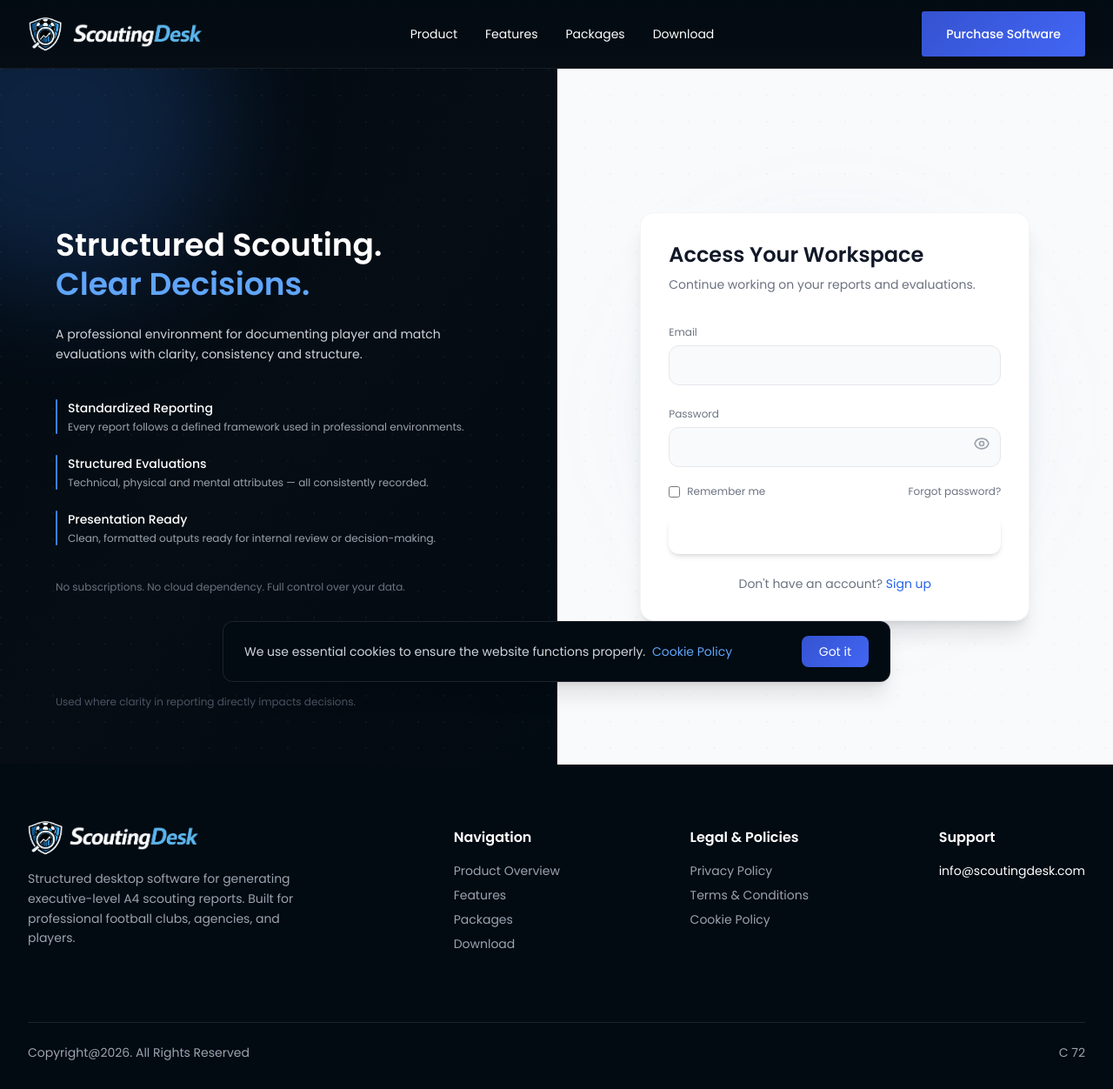
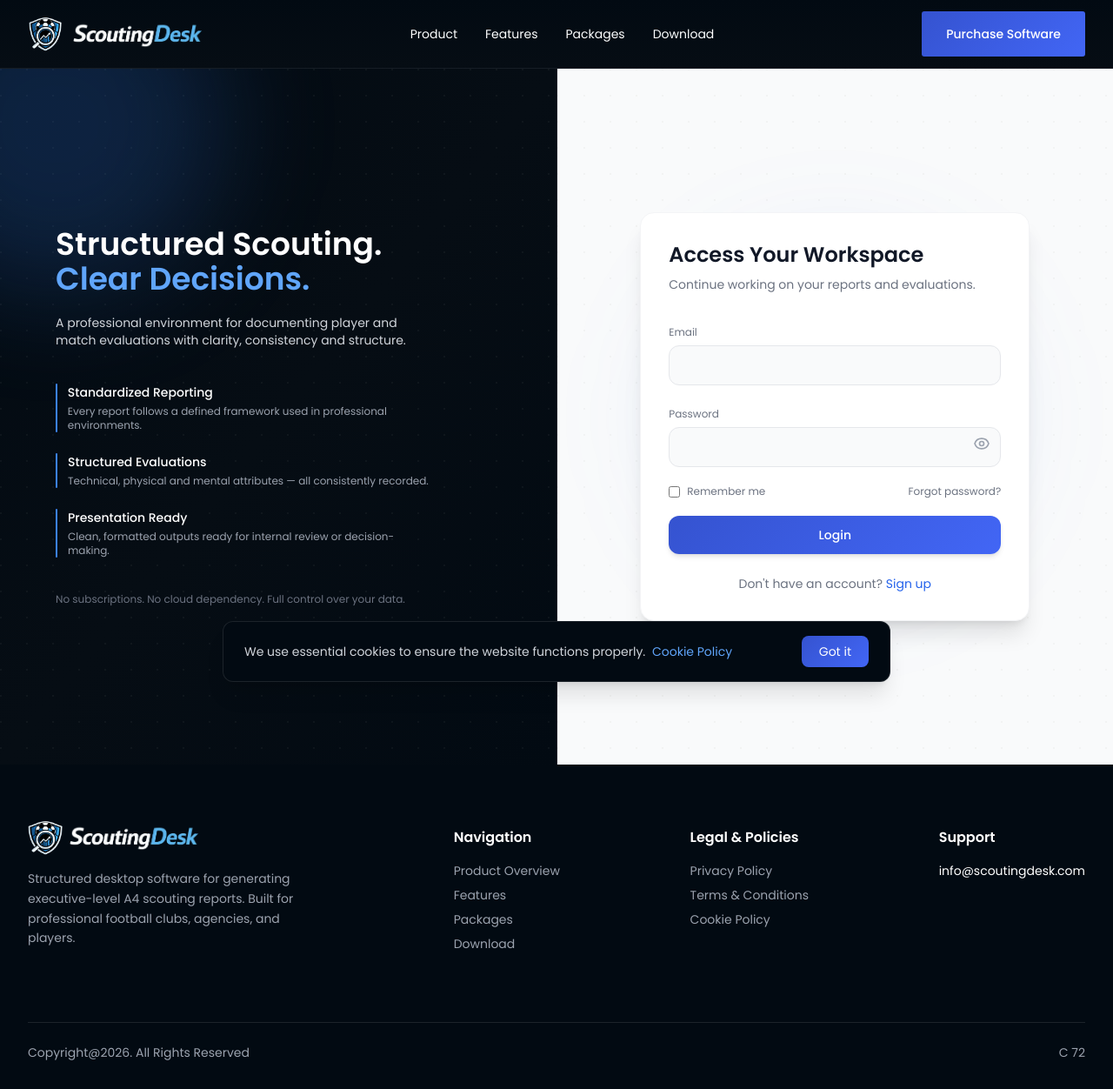
Before and after one commit to TheSukhSingh/scoutingdesk-website, a Django app: page /accounts/login/ in a window 1280 px wide. Shown: the whole page at 87% size. Run offline with Django 5.2, Linux system fonts and the light colour scheme.

Commit message:
login and register page design fixed

```diff
--- a/static/css/output_v2.css
+++ b/static/css/output_v2.css
@@ -2451,6 +2451,26 @@ body {
   margin-top: auto;
 }
 
+.ml-20 {
+  margin-left: 5rem;
+}
+
+.ml-auto {
+  margin-left: auto;
+}
+
+.mr-20 {
+  margin-right: 5rem;
+}
+
+.mr-10 {
+  margin-right: 2.5rem;
+}
+
+.mr-12 {
+  margin-right: 3rem;
+}
+
 .block {
   display: block;
 }
@@ -2539,6 +2559,10 @@ body {
   min-height: 100vh;
 }
 
+.min-h-\[92vh\] {
+  min-height: 92vh;
+}
+
 .w-1\/2 {
   width: 50%;
 }
@@ -2613,6 +2637,26 @@ body {
 
 .max-w-xl {
   max-width: 36rem;
+}
+
+.max-w-7xl {
+  max-width: 80rem;
+}
+
+.max-w-\[540px\] {
+  max-width: 540px;
+}
+
+.max-w-\[450px\] {
+  max-width: 450px;
+}
+
+.max-w-\[400px\] {
+  max-width: 400px;
+}
+
+.max-w-\[430px\] {
+  max-width: 430px;
 }
 
 .flex-shrink {
@@ -2786,6 +2830,10 @@ body {
   border-radius: 0.75rem;
 }
 
+.rounded-3xl {
+  border-radius: 1.5rem;
+}
+
 .rounded-bl-\[28px\] {
   border-bottom-left-radius: 28px;
 }
@@ -2832,6 +2880,10 @@ body {
   border-color: rgb(255 255 255 / 0.1);
 }
 
+.border-black\/5 {
+  border-color: rgb(0 0 0 / 0.05);
+}
+
 .bg-\[var\(--color-accent\)\] {
   background-color: var(--color-accent);
 }
@@ -2897,6 +2949,11 @@ body {
   background-color: rgb(255 255 255 / 0.1);
 }
 
+.bg-\[\#f3f4f6\] {
+  --tw-bg-opacity: 1;
+  background-color: rgb(243 244 246 / var(--tw-bg-opacity, 1));
+}
+
 .bg-\[radial-gradient\(circle_at_1px_1px\2c \#000_1px\2c transparent_0\)\] {
   background-image: radial-gradient(circle at 1px 1px,#000 1px,transparent 0);
 }
@@ -2915,6 +2972,10 @@ body {
 
 .bg-gradient-to-r {
   background-image: linear-gradient(to right, var(--tw-gradient-stops));
+}
+
+.bg-\[image\:var\(--btn-blue\)\] {
+  background-image: var(--btn-blue);
 }
 
 .from-\[var\(--color-primary\)\] {
@@ -3046,6 +3107,11 @@ body {
   padding-bottom: 1rem;
 }
 
+.py-6 {
+  padding-top: 1.5rem;
+  padding-bottom: 1.5rem;
+}
+
 .pb-14 {
   padding-bottom: 3.5rem;
 }
@@ -3084,6 +3150,18 @@ body {
 
 .pt-8 {
   padding-top: 2rem;
+}
+
+.pt-10 {
+  padding-top: 2.5rem;
+}
+
+.pb-10 {
+  padding-bottom: 2.5rem;
+}
+
+.pb-12 {
+  padding-bottom: 3rem;
 }
 
 .text-center {
@@ -3637,6 +3715,10 @@ body {
   background-color: rgb(249 250 251 / var(--tw-bg-opacity, 1));
 }
 
+.hover\:bg-\[image\:var\(--btn-blue-hover\)\]:hover {
+  background-image: var(--btn-blue-hover);
+}
+
 .hover\:text-gray-700:hover {
   --tw-text-opacity: 1;
   color: rgb(55 65 81 / var(--tw-text-opacity, 1));
@@ -3728,6 +3810,34 @@ body {
     grid-column: span 2 / span 2;
   }
 
+  .md\:ml-6 {
+    margin-left: 1.5rem;
+  }
+
+  .md\:ml-2 {
+    margin-left: 0.5rem;
+  }
+
+  .md\:ml-0 {
+    margin-left: 0px;
+  }
+
+  .md\:block {
+    display: block;
+  }
+
+  .md\:flex {
+    display: flex;
+  }
+
+  .md\:min-h-screen {
+    min-height: 100vh;
+  }
+
+  .md\:w-1\/2 {
+    width: 50%;
+  }
+
   .md\:grid-cols-2 {
     grid-template-columns: repeat(2, minmax(0, 1fr));
   }
@@ -3736,12 +3846,57 @@ body {
     grid-template-columns: repeat(4, minmax(0, 1fr));
   }
 
+  .md\:items-center {
+    align-items: center;
+  }
+
   .md\:p-10 {
     padding: 2.5rem;
   }
+
+  .md\:px-6 {
+    padding-left: 1.5rem;
+    padding-right: 1.5rem;
+  }
+
+  .md\:pt-0 {
+    padding-top: 0px;
+  }
+
+  .md\:pb-0 {
+    padding-bottom: 0px;
+  }
 }
 
 @media (min-width: 1024px) {
+  .lg\:ml-20 {
+    margin-left: 5rem;
+  }
+
+  .lg\:ml-10 {
+    margin-left: 2.5rem;
+  }
+
+  .lg\:mr-14 {
+    margin-right: 3.5rem;
+  }
+
+  .lg\:mr-24 {
+    margin-right: 6rem;
+  }
+
+  .lg\:ml-14 {
+    margin-left: 3.5rem;
+  }
+
+  .lg\:ml-6 {
+    margin-left: 1.5rem;
+  }
+
+  .lg\:ml-0 {
+    margin-left: 0px;
+  }
+
   .lg\:block {
     display: block;
   }
@@ -3822,6 +3977,16 @@ body {
   .lg\:pt-12 {
     padding-top: 3rem;
   }
+
+  .lg\:text-4xl {
+    font-size: 2.25rem;
+    line-height: 2.5rem;
+  }
+
+  .lg\:text-sm {
+    font-size: 0.875rem;
+    line-height: 1.25rem;
+  }
 }
 
 @media (min-width: 1280px) {
--- a/templates/account/login.html
+++ b/templates/account/login.html
@@ -1,19 +1,16 @@
-{% extends "base.html" %}  {% block content %}
+{% extends "base.html" %} {% block content %}
 
-<div class="min-h-screen flex relative overflow-hidden">
+<div class="md:min-h-screen flex relative overflow-hidden">
   <!-- 🔵 LEFT SIDE -->
   <div
-    class="hidden lg:flex w-1/2 flex-col justify-between bg-gradient-to-br from-[var(--color-primary)] via-[var(--color-secondary)] to-[var(--color-primary)] text-white p-16 relative overflow-hidden"
-  >
+    class="hidden md:flex w-1/2 flex-col justify-between bg-gradient-to-br from-[var(--color-primary)] via-[var(--color-secondary)] to-[var(--color-primary)] text-white p-16 relative overflow-hidden">
     <!-- BACKGROUND PATTERN -->
     <div
-      class="absolute inset-0 opacity-[0.04] bg-[radial-gradient(circle_at_1px_1px,white_1px,transparent_0)] [background-size:30px_30px]"
-    ></div>
+      class="absolute inset-0 opacity-[0.04] bg-[radial-gradient(circle_at_1px_1px,white_1px,transparent_0)] [background-size:30px_30px]">
+    </div>
 
     <!-- GLOW -->
-    <div
-      class="absolute -top-32 -left-32 w-96 h-96 bg-blue-500/20 blur-3xl rounded-full"
-    ></div>
+    <div class="absolute -top-32 -left-32 w-96 h-96 bg-blue-500/20 blur-3xl rounded-full"></div>
 
     <!-- LOGO -->
     <h1 class="text-xl font-semibold relative z-10">
@@ -21,13 +18,13 @@
     </h1>
 
     <!-- CONTENT -->
-    <div class="max-w-lg relative z-10">
-      <h2 class="text-4xl font-semibold leading-tight">
+    <div class="w-full max-w-[430px] ml-auto mr-12 lg:mr-24 relative z-10">
+      <h2 class="text-3xl lg:text-4xl font-semibold leading-tight">
         Structured Scouting.<br />
         <span class="text-blue-400">Clear Decisions.</span>
       </h2>
 
-      <p class="mt-6 text-sm text-gray-300 leading-relaxed">
+      <p class="mt-5 text-xs lg:text-sm text-gray-300 leading-relaxed">
         A professional environment for documenting player and match evaluations
         with clarity, consistency and structure.
       </p>
@@ -35,11 +32,9 @@
       <!-- FEATURE BLOCKS -->
       <div class="mt-10 space-y-6">
         <div class="flex gap-3 group">
-          <div
-            class="w-[2px] bg-blue-500 rounded-full group-hover:h-6 transition-all"
-          ></div>
+          <div class="w-[2px] bg-blue-500 rounded-full group-hover:h-6 transition-all"></div>
           <div>
-            <h3 class="text-sm font-medium">Standardized Reporting</h3>
+            <h3 class="text-xs lg:text-sm font-medium">Standardized Reporting</h3>
             <p class="text-xs text-gray-400 mt-1">
               Every report follows a defined framework used in professional
               environments.
@@ -48,11 +43,9 @@
         </div>
 
         <div class="flex gap-3 group">
-          <div
-            class="w-[2px] bg-blue-500 rounded-full group-hover:h-6 transition-all"
-          ></div>
+          <div class="w-[2px] bg-blue-500 rounded-full group-hover:h-6 transition-all"></div>
           <div>
-            <h3 class="text-sm font-medium">Structured Evaluations</h3>
+            <h3 class="text-xs lg:text-sm font-medium">Structured Evaluations</h3>
             <p class="text-xs text-gray-400 mt-1">
               Technical, physical and mental attributes — all consistently
               recorded.
@@ -61,11 +54,9 @@
         </div>
 
         <div class="flex gap-3 group">
-          <div
-            class="w-[2px] bg-blue-500 rounded-full group-hover:h-6 transition-all"
-          ></div>
+          <div class="w-[2px] bg-blue-500 rounded-full group-hover:h-6 transition-all"></div>
           <div>
-            <h3 class="text-sm font-medium">Presentation Ready</h3>
+            <h3 class="text-xs lg:text-sm font-medium">Presentation Ready</h3>
             <p class="text-xs text-gray-400 mt-1">
               Clean, formatted outputs ready for internal review or
               decision-making.
@@ -79,37 +70,34 @@
       </p>
     </div>
 
-    <p class="text-xs text-gray-600 relative z-10">
-      Used where clarity in reporting directly impacts decisions.
+    <p class="">
     </p>
   </div>
 
-  <div class="hidden lg:block w-px bg-white/10"></div>
+  <div class="hidden md:block w-px bg-white/10"></div>
 
   <!-- RIGHT SIDE -->
   <div
-    class="w-full lg:w-1/2 flex items-center justify-center bg-gray-50 px-6 relative overflow-hidden"
-  >
+    class="w-full md:w-1/2 flex items-start md:items-center justify-center bg-gray-50 px-6 pt-10 md:pt-0 pb-12 md:pb-0 relative overflow-hidden">
     <div
-      class="absolute inset-0 opacity-[0.03] bg-[radial-gradient(circle_at_1px_1px,#000_1px,transparent_0)] [background-size:30px_30px]"
-    ></div>
+      class="absolute inset-0 opacity-[0.03] bg-[radial-gradient(circle_at_1px_1px,#000_1px,transparent_0)] [background-size:30px_30px]">
+    </div>
     <div class="absolute w-96 h-96 bg-blue-500/10 blur-3xl rounded-full"></div>
 
     <div
-      class="w-full max-w-md bg-white rounded-2xl shadow-xl border border-gray-100 p-8 relative z-10"
-    >
+      class="w-full max-w-md bg-white rounded-2xl shadow-xl border border-gray-100 p-8 relative z-10 md:ml-0 lg:ml-0">
       <!-- HEADER -->
       <h2 class="text-2xl font-semibold text-gray-900">
         Access Your Workspace
       </h2>
 
-      <p class="text-sm text-gray-500 mt-2">
+      <p class="text-xs lg:text-sm text-gray-500 mt-2">
         Continue working on your reports and evaluations.
       </p>
 
       <!-- 🔴 ERROR MESSAGES -->
       {% if messages %} {% for message in messages %}
-      <p class="text-red-500 text-sm mt-4">{{ message }}</p>
+      <p class="text-red-500 text-xs lg:text-sm mt-4">{{ message }}</p>
       {% endfor %} {% endif %}
 
       <!-- FORM -->
@@ -119,55 +107,29 @@
         <!-- EMAIL -->
         <div>
           <label class="text-xs text-gray-500">Email</label>
-          <input
-            type="email"
-            name="login"
-            required
-            class="w-full mt-1 px-4 py-3 rounded-xl bg-gray-50 border border-gray-200 text-black focus:bg-white focus:border-blue-500 focus:ring-4 focus:ring-blue-100 outline-none text-sm transition duration-200 hover:border-gray-300"
-          />
+          <input type="email" name="login" required
+            class="w-full mt-1 px-4 py-3 rounded-xl bg-gray-50 border border-gray-200 text-black focus:bg-white focus:border-blue-500 focus:ring-4 focus:ring-blue-100 outline-none text-xs lg:text-sm transition duration-200 hover:border-gray-300" />
         </div>
 
         <!-- PASSWORD -->
         <div class="relative">
           <label class="text-xs text-gray-500">Password</label>
 
-          <input
-            type="password"
-            name="password"
-            id="password"
-            required
-            class="w-full mt-1 px-4 py-3 pr-12 rounded-xl bg-gray-50 border border-gray-200 text-black focus:bg-white focus:border-blue-500 focus:ring-4 focus:ring-blue-100 outline-none text-sm transition duration-200 hover:border-gray-300"
-          />
+          <input type="password" name="password" id="password" required
+            class="w-full mt-1 px-4 py-3 pr-12 rounded-xl bg-gray-50 border border-gray-200 text-black focus:bg-white focus:border-blue-500 focus:ring-4 focus:ring-blue-100 outline-none text-xs lg:text-sm transition duration-200 hover:border-gray-300" />
 
           <!-- 👁️ TOGGLE -->
-          <button
-            type="button"
-            onclick="togglePassword('password', this)"
-            class="absolute right-3 top-1/2 text-gray-400 hover:text-gray-700 transition-all duration-200"
-          >
-            <svg
-              xmlns="http://www.w3.org/2000/svg"
-              class="w-5 h-5 transition-all duration-200 ease-in-out transform"
-              fill="none"
-              viewBox="0 0 24 24"
-              stroke="currentColor"
-            >
+          <button type="button" onclick="togglePassword('password', this)"
+            class="absolute right-3 top-1/2 text-gray-400 hover:text-gray-700 transition-all duration-200">
+            <svg xmlns="http://www.w3.org/2000/svg" class="w-5 h-5 transition-all duration-200 ease-in-out transform"
+              fill="none" viewBox="0 0 24 24" stroke="currentColor">
               <!-- default = eye open -->
-              <path
-                stroke-linecap="round"
-                stroke-linejoin="round"
-                stroke-width="2"
-                d="M15 12a3 3 0 11-6 0 3 3 0 016 0z"
-              />
-              <path
-                stroke-linecap="round"
-                stroke-linejoin="round"
-                stroke-width="2"
-                d="M2.458 12C3.732 7.943 7.523 5 12 5
+              <path stroke-linecap="round" stroke-linejoin="round" stroke-width="2"
+                d="M15 12a3 3 0 11-6 0 3 3 0 016 0z" />
+              <path stroke-linecap="round" stroke-linejoin="round" stroke-width="2" d="M2.458 12C3.732 7.943 7.523 5 12 5
         c4.477 0 8.268 2.943 9.542 7
         -1.274 4.057-5.065 7-9.542 7
-        -4.477 0-8.268-2.943-9.542-7z"
-              />
+        -4.477 0-8.268-2.943-9.542-7z" />
             </svg>
           </button>
 
@@ -180,30 +142,22 @@
             Remember me
           </label>
 
-          <a
-            href="/accounts/password/reset/"
-            class="hover:text-gray-800 transition"
-          >
+          <a href="/accounts/password/reset/" class="hover:text-gray-800 transition">
             Forgot password?
           </a>
         </div>
 
         <!-- BUTTON -->
-        <button
-          type="submit"
-          class="w-full bg-[var(--color-accent)] hover:bg-[var(--color-accent-hover)] text-white py-3 rounded-xl text-sm font-medium shadow-md hover:shadow-lg active:scale-[0.98] transition-all duration-200"
-        >
+        <button type="submit"
+          class="w-full bg-[image:var(--btn-blue)] hover:bg-[image:var(--btn-blue-hover)] text-white py-3 rounded-xl text-xs lg:text-sm font-medium shadow-md hover:shadow-lg active:scale-[0.98] transition-all duration-200">
           Login
         </button>
       </form>
 
       <!-- FOOT -->
-      <p class="text-sm text-gray-500 text-center mt-6">
+      <p class="text-xs lg:text-sm text-gray-500 text-center mt-6">
         Don't have an account?
-        <a
-          href="{% url 'account_signup' %}"
-          class="text-blue-600 hover:underline"
-        >
+        <a href="{% url 'account_signup' %}" class="text-blue-600 hover:underline">
           Sign up
         </a>
       </p>
--- a/templates/base.html
+++ b/templates/base.html
@@ -174,6 +174,64 @@ Portfolio: https://thesukhsingh.com
 
         console.log("Portfolio: https://thesukhsingh.com");
     </script>
+    <script>
+        function togglePassword(inputId, button) {
+
+            const input = document.getElementById(inputId);
+
+            if (!input) return;
+
+            const svg = button.querySelector("svg");
+
+            if (input.type === "password") {
+
+                input.type = "text";
+
+                svg.innerHTML = `
+                <path
+                    stroke-linecap="round"
+                    stroke-linejoin="round"
+                    stroke-width="2"
+                    d="M13.875 18.825A10.05 10.05 0 0112 19
+                    c-4.478 0-8.268-2.943-9.542-7
+                    a9.956 9.956 0 012.042-3.368M6.223 6.223
+                    A9.953 9.953 0 0112 5
+                    c4.478 0 8.268 2.943 9.542 7
+                    a9.97 9.97 0 01-4.132 5.411M15 12
+                    a3 3 0 11-6 0 3 3 0 016 0z"
+                />
+                <path
+                    stroke-linecap="round"
+                    stroke-linejoin="round"
+                    stroke-width="2"
+                    d="M3 3l18 18"
+                />
+            `;
+
+            } else {
+
+                input.type = "password";
+
+                svg.innerHTML = `
+                <path
+                    stroke-linecap="round"
+                    stroke-linejoin="round"
+                    stroke-width="2"
+                    d="M15 12a3 3 0 11-6 0 3 3 0 016 0z"
+                />
+                <path
+                    stroke-linecap="round"
+                    stroke-linejoin="round"
+                    stroke-width="2"
+                    d="M2.458 12C3.732 7.943 7.523 5 12 5
+                    c4.477 0 8.268 2.943 9.542 7
+                    -1.274 4.057-5.065 7-9.542 7
+                    -4.477 0-8.268-2.943-9.542-7z"
+                />
+            `;
+            }
+        }
+    </script>
 </body>
 
 
```
Also changed, not shown: templates/account/signup.html (+18 -19 lines).
